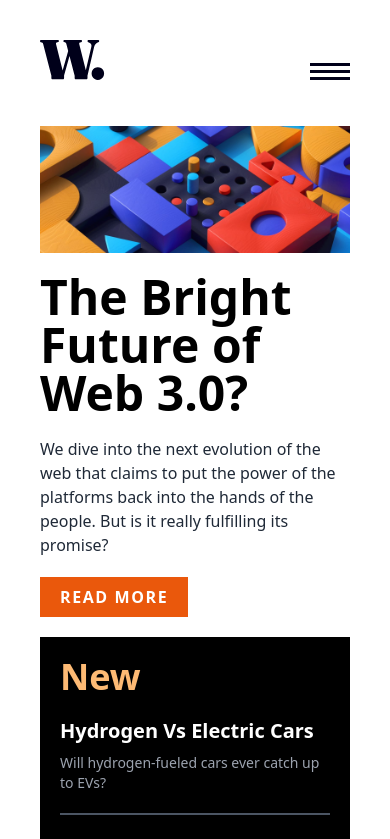
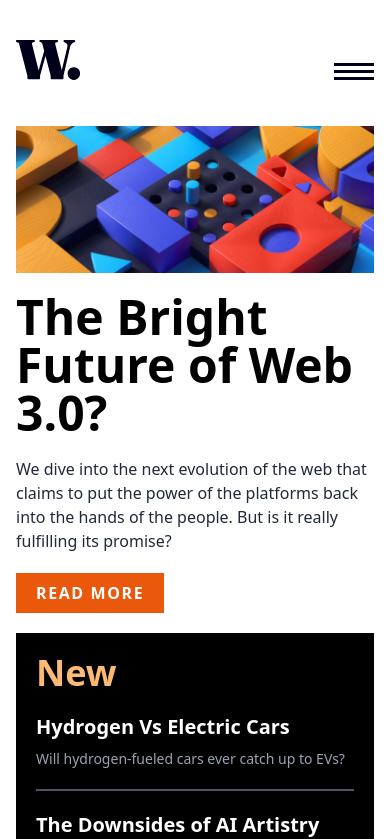
Before and after one commit to daempasha/news-homepage, a React (Vite) app: page / in a window 390 px wide. Shown: the top 839 px of the page. Built offline with nearby package versions, Linux system fonts and the light colour scheme.

Commit message:
Smaller margin on mobile to give more space

```diff
--- a/src/App.tsx
+++ b/src/App.tsx
@@ -6,7 +6,7 @@ import NewStories from "@components/NewStories"
 function App() {
 
   return (
-    <div className="App my-10 mx-10 xl:mx-auto max-w-7xl">
+    <div className="App my-10 mx-4 xl:mx-auto max-w-7xl">
       <Navbar />
       <div className="flex flex-col md:flex-row gap-5">
         <MainStory {...data} />
```
